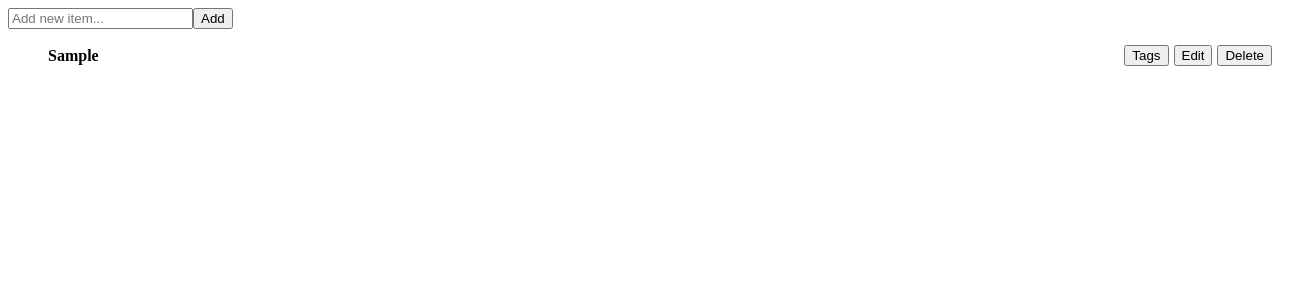
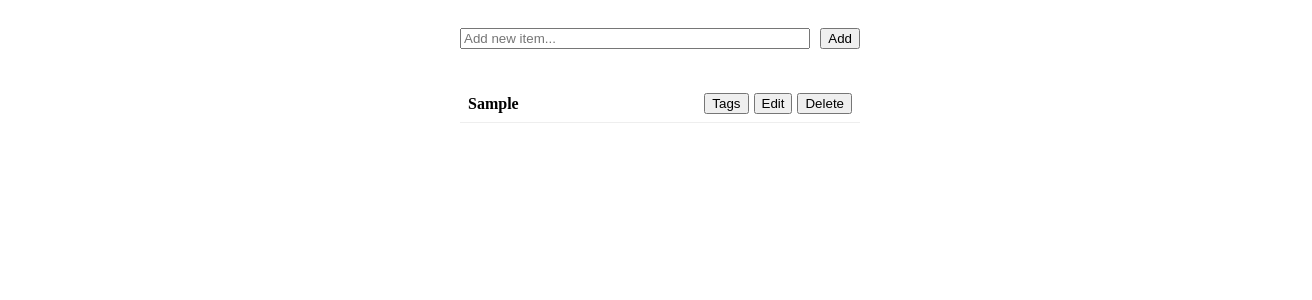
Before and after one commit to Rui-s0s/React-Search, a React (Vite) app: page / in a window 1280 px wide. Both pictures are taken after typing "Sample" into the empty fields and a click on the button "Add". Shown: the top 300 px of the page, 1312 px wide, since content can reach past the window. Built offline with nearby package versions, Linux system fonts and the light colour scheme.

Commit message:
refactor: CSS separado del archivo principal

```diff
--- a/src/App.css
+++ b/src/App.css
@@ -1,8 +1,16 @@
+/* Container holds everything and centers children horizontally */
 .container {
-  max-width: 500px;
-  margin: 50px auto;
-  font-family: sans-serif;
-  text-align: center;
+  display: flex;
+  flex-direction: column;
+  align-items: center;
+  padding: 20px;
+  width: 100%;
+}
+
+/* The Add Form and the List are constrained to 400px */
+.input-group, .list {
+  width: 100%;
+  max-width: 400px;
 }
 
 .input-group {
@@ -11,11 +19,8 @@
   margin-bottom: 20px;
 }
 
-input {
+.input-group input {
   flex: 1;
-  padding: 10px;
-  border-radius: 4px;
-  border: 1px solid #ccc;
 }
 
 .list {
@@ -25,17 +30,41 @@ input {
 
 .list-item {
   display: flex;
-  justify-content: space-between;
   align-items: center;
-  padding: 10px;
+  gap: 10px;
+  margin-bottom: 12px;
+  padding: 8px;
   border-bottom: 1px solid #eee;
 }
 
-.delete-btn {
-  background-color: #ff4444;
-  color: white;
-  border: none;
-  padding: 5px 10px;
-  margin-left: 5px;
-  cursor: pointer;
+/* Common container for both Edit and View modes */
+.item-wrapper {
+  display: flex;
+  gap: 10px;
+  width: 100%;
+  align-items: center;
 }
+
+.content-area {
+  flex: 1;
+}
+
+.content-area strong {
+  margin-right: 10px;
+}
+
+.tag {
+  color: #007bff;
+  font-size: 0.9rem;
+  margin-right: 8px;
+}
+
+.actions {
+  display: flex;
+  gap: 5px;
+}
+
+/* Makes the edit input grow to fill space */
+.edit-input {
+  flex: 1;
+}
--- a/src/App.tsx
+++ b/src/App.tsx
@@ -1,4 +1,6 @@
 import React, { useState } from 'react';
+import "./App.css"
+
 
 interface TextEntry {
   id: number;
@@ -48,13 +50,7 @@ function App() {
   };
 
   return (
-    <div className="container" style={{
-      // display: "flex",
-      // flexDirection: "column", // Stack items vertically
-      // justifyContent: "center", // Horizontal center (since it's a column)
-      // alignItems: "center",     // Vertical center
-      // width: "100%"
-    }}>
+    <div className="container">
       {/* ADD SECTION */}
       <form onSubmit={addText} className="input-group">
         <input
@@ -71,40 +67,38 @@ function App() {
           const isEditing = editingId === item.id;
 
           return (
-            <li key={item.id} className="list-item" style={{ display: 'flex', alignItems: 'center', gap: '10px', marginBottom: '8px' }}>
+            <li key={item.id} className="list-item">
               {isEditing ? (
-                // --- EDITING UI (Content OR Tags) ---
-                <div style={{ display: 'flex', gap: '5px', width: '100%' }}>
+                // --- MODE: EDITING ---
+                <div className="item-wrapper">
                   <input
+                    className="edit-input"
                     value={editValue}
                     onChange={(e) => setEditValue(e.target.value)}
                     autoFocus
-                    style={{ flex: 1 }}
                     placeholder={editMode === 'TAGS' ? "Edit tags..." : "Edit content..."}
                   />
-                  <button onClick={() => saveEdit(item.id)}>Save</button>
-                  <button onClick={() => { setEditingId(null); setEditMode(null); }}>Cancel</button>
+                  <div className="actions">
+                    <button onClick={() => saveEdit(item.id)}>Save</button>
+                    <button onClick={() => { setEditingId(null); setEditMode(null); }}>Cancel</button>
+                  </div>
                 </div>
               ) : (
-                // --- VIEWING UI ---
-                <div style={{ display: 'flex', gap: '10px', width: '100%', alignItems: 'center' }}>
-                  <div style={{ flex: 1 }}>
-                    <strong style={{ marginRight: '10px' }}>{item.content}</strong>
-
-                    {/* Transform "tag1,tag2" into "#tag1 #tag2" */}
+                // --- MODE: VIEWING ---
+                <div className="item-wrapper">
+                  <div className="content-area">
+                    <strong>{item.content}</strong>
                     <span className="tags-container">
                       {item.tags.split(',')
                         .filter(t => t.trim() !== "")
                         .map((tag, index) => (
-                          <span key={index} style={{ color: '#007bff', fontSize: '0.9rem', marginRight: '8px' }}>
-                            #{tag.trim()}
-                          </span>
+                          <span key={index} className="tag">#{tag.trim()}</span>
                         ))
                       }
                     </span>
                   </div>
 
-                  <div style={{ display: 'flex', gap: '5px' }}>
+                  <div className="actions">
                     <button onClick={() => startEditingTags(item)}>Tags</button>
                     <button onClick={() => startEditingContent(item)}>Edit</button>
                     <button onClick={() => setTexts(texts.filter(t => t.id !== item.id))}>Delete</button>
```
